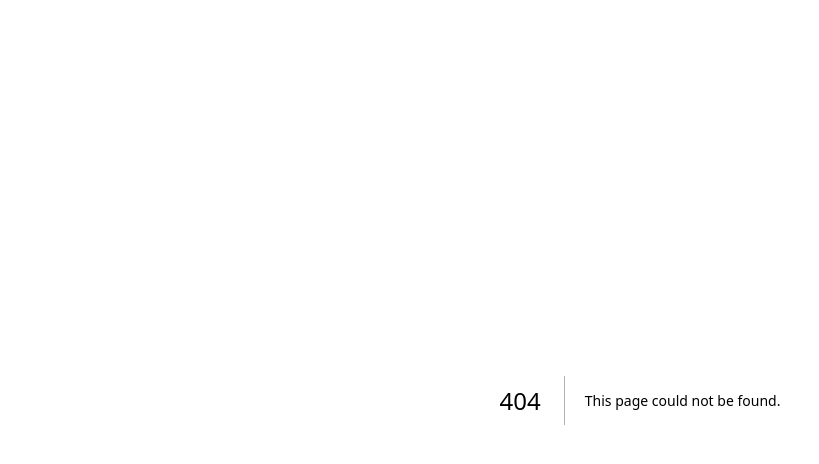
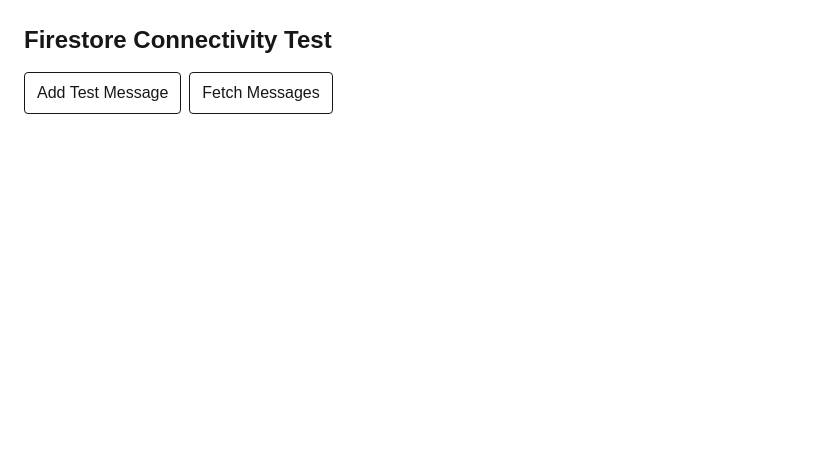
Before and after one commit to GeRi-afk/Chef-connect, a Next.js app in the folder web/: page /test-firebase in a window 1280 px wide. Before the commit this address had no page. Shown: the top 464 px of the page, without its empty margins (0-819 px from the left). Built offline with nearby package versions, Linux system fonts and the light colour scheme.

Commit message:
fix: remove explicit any in Firestore test page

```diff
--- /dev/null
+++ b/web/app/test-firebase/page.tsx
@@ -0,0 +1,75 @@
+"use client";
+
+import { useState } from "react";
+import {
+  collection,
+  addDoc,
+  getDocs,
+  Timestamp,
+  type FirestoreDataConverter,
+  type QueryDocumentSnapshot,
+  type SnapshotOptions,
+} from "firebase/firestore";
+import { db } from "@lib/firebase"; // or "../firebase" if that's where yours is
+
+type TestDoc = {
+  message: string;
+  createdAt: Timestamp;
+};
+
+// Strongly-typed converter (kills the `any`)
+const testDocConverter: FirestoreDataConverter<TestDoc> = {
+  toFirestore: (data: TestDoc) => data,
+  fromFirestore: (snap: QueryDocumentSnapshot, options: SnapshotOptions) =>
+    snap.data(options) as TestDoc,
+};
+
+export default function TestFirebasePage() {
+  const [messages, setMessages] = useState<string[]>([]);
+  const [busy, setBusy] = useState(false);
+
+  const addMessage = async () => {
+    setBusy(true);
+    try {
+      await addDoc(
+        collection(db, "testData").withConverter(testDocConverter),
+        { message: "Hello from Chef-Connect!", createdAt: Timestamp.now() }
+      );
+      await fetchMessages();
+    } finally {
+      setBusy(false);
+    }
+  };
+
+  const fetchMessages = async () => {
+    setBusy(true);
+    try {
+      const snap = await getDocs(
+        collection(db, "testData").withConverter(testDocConverter)
+      );
+      setMessages(snap.docs.map((d) => d.data().message ?? "—"));
+    } finally {
+      setBusy(false);
+    }
+  };
+
+  return (
+    <main className="p-6">
+      <h1 className="text-2xl font-semibold">Firestore Connectivity Test</h1>
+      <div className="mt-4 flex gap-2">
+        <button className="border px-3 py-2 rounded" onClick={addMessage} disabled={busy}>
+          Add Test Message
+        </button>
+        <button className="border px-3 py-2 rounded" onClick={fetchMessages} disabled={busy}>
+          Fetch Messages
+        </button>
+      </div>
+
+      <ul className="mt-4 space-y-1">
+        {messages.map((m, i) => (
+          <li key={i} className="border rounded p-2">{m}</li>
+        ))}
+      </ul>
+    </main>
+  );
+}
```
